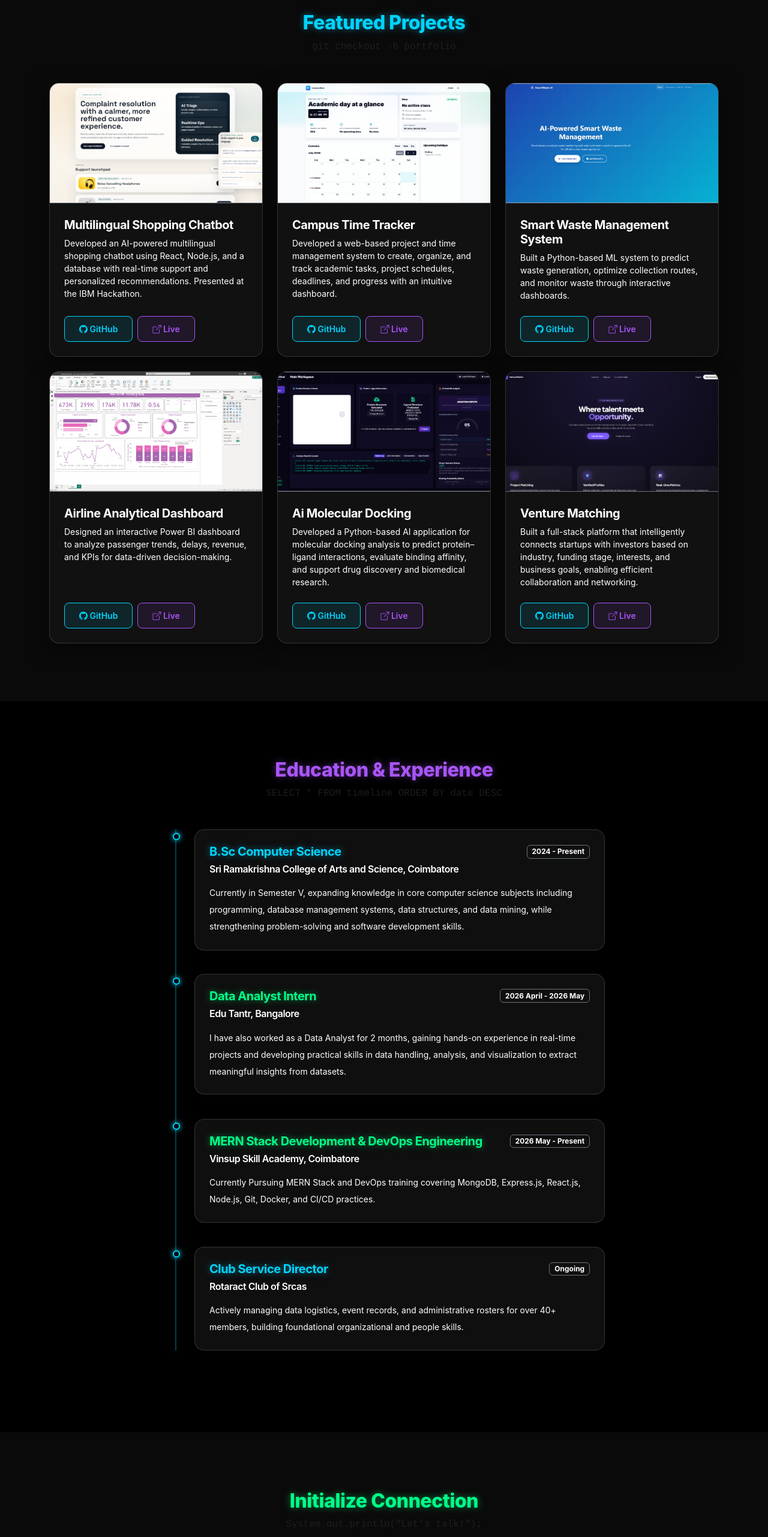
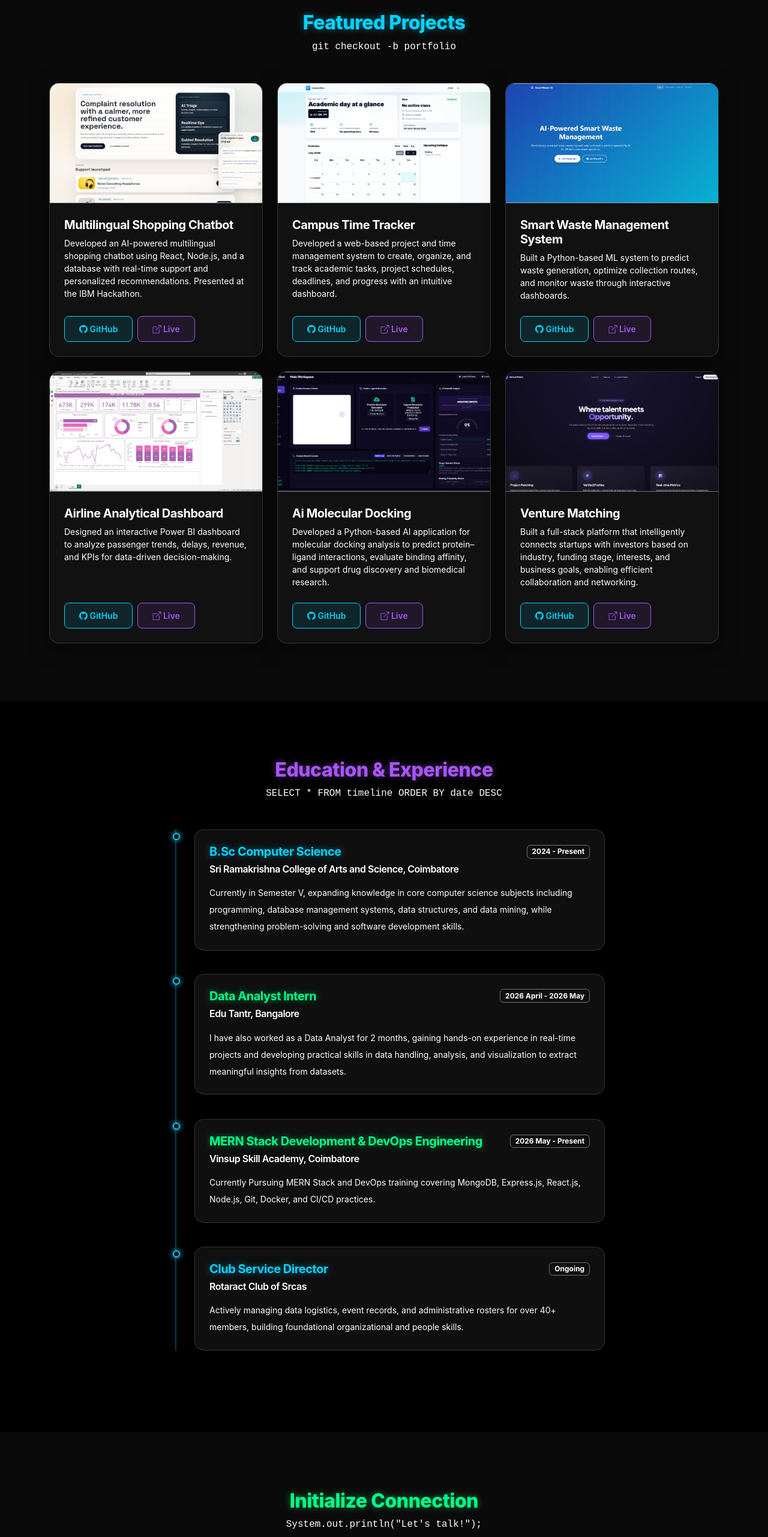
Before and after one commit to tharrunsiva/tharrunportfolio, a React app: page / in a window 1280 px wide. Shown: the part 2222-4785 px from the top of the page at 60% size. Built offline with nearby package versions, Linux system fonts and the light colour scheme; the HTML template or start-up script is replaced by a standard one.

Commit message:
Change text color from muted to white in App.jsx

```diff
--- a/src/App.jsx
+++ b/src/App.jsx
@@ -331,7 +331,7 @@ const App = () => {
         <div className="container py-5">
           <div className="text-center mb-5 reveal">
             <h2 className="text-neon-blue mb-2">Featured Projects</h2>
-            <div className="code-font text-muted">git checkout -b portfolio</div>
+            <div className="code-font text-white">git checkout -b portfolio</div>
           </div>
 
           <div className="row g-4">
@@ -430,7 +430,7 @@ revenue, and KPIs for data-driven decision-making.</p>
         <div className="container py-5">
           <div className="text-center mb-5 reveal">
             <h2 className="text-neon-purple mb-2">Education & Experience</h2>
-            <div className="code-font text-muted">SELECT * FROM timeline ORDER BY date DESC</div>
+            <div className="code-font text-white">SELECT * FROM timeline ORDER BY date DESC</div>
           </div>
 
           <div className="row justify-content-center">
@@ -483,7 +483,7 @@ revenue, and KPIs for data-driven decision-making.</p>
         <div className="container py-5">
           <div className="text-center mb-5 reveal">
             <h2 className="text-neon-green mb-2">Initialize Connection</h2>
-            <div className="code-font text-muted">System.out.println("Let's talk!");</div>
+            <div className="code-font text-white">System.out.println("Let's talk!");</div>
           </div>
 
           <div className="row g-5 justify-content-center">
@@ -577,7 +577,7 @@ revenue, and KPIs for data-driven decision-making.</p>
             <a href="https://www.instagram.com/tharrun._.07_/?hl=en" className="social-icon"><i className="bi bi-instagram"></i></a>
           </div>
 
-          <p className="text-muted small m-0 fw-semibold">© 2026, Crafted by Tharrun S.</p>
+          <p className="text-white small m-0 fw-semibold">© 2026, Crafted by Tharrun S.</p>
         </div>
       </footer>
     </div>
```
